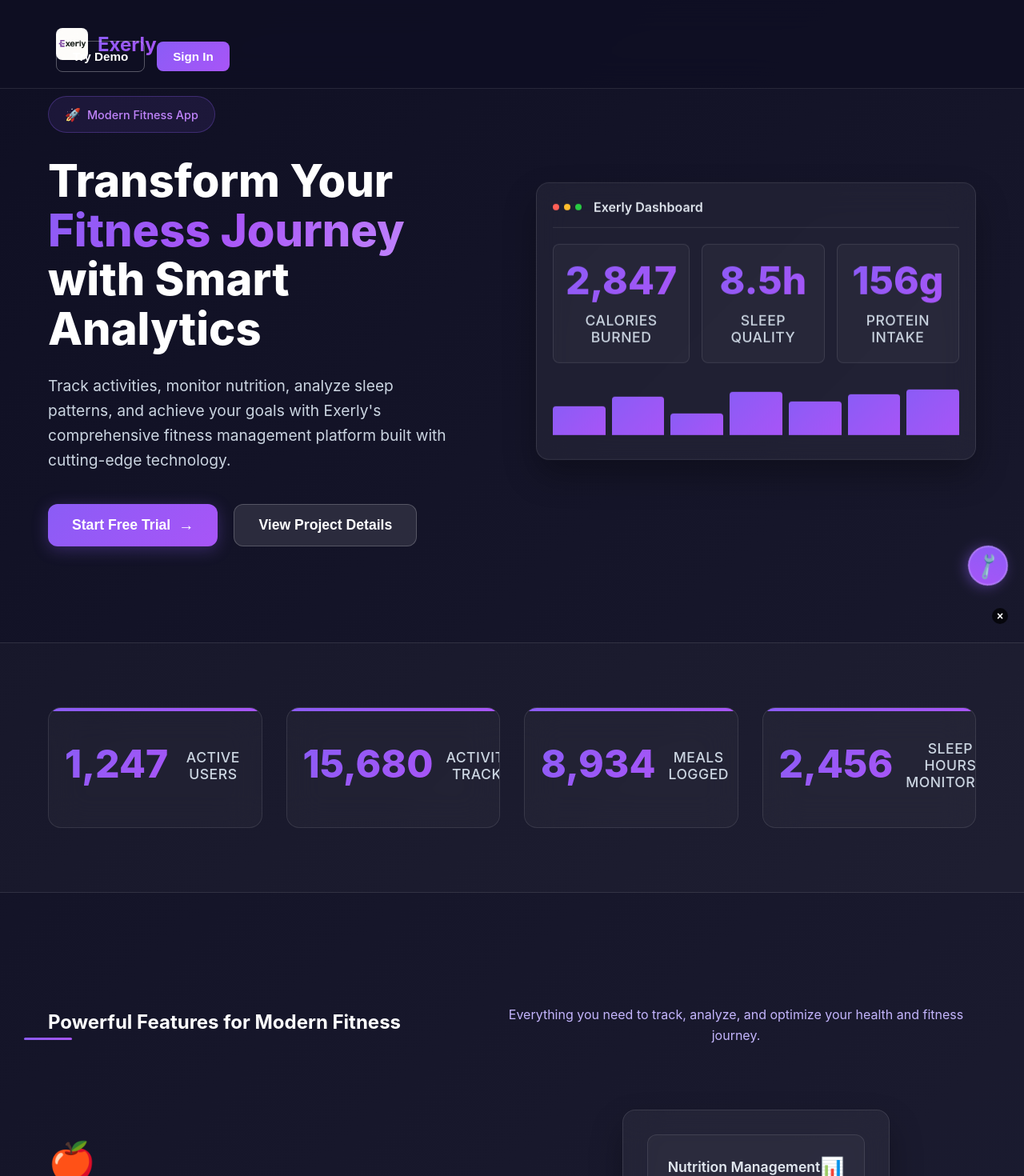
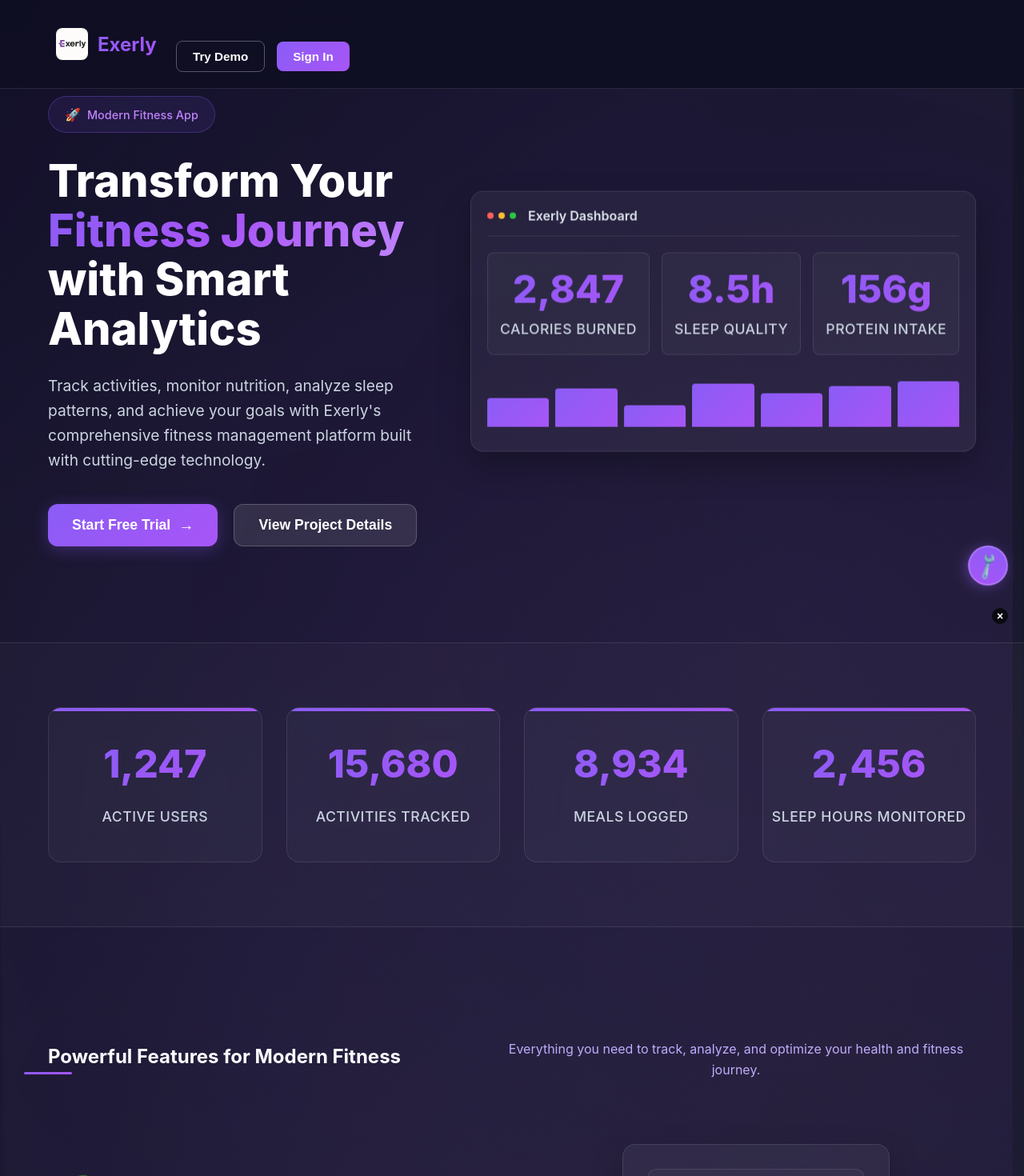
Before and after one commit to whoisaldo/Exerly-Fitness, a React (Create React App) app in the folder frontend/: page /#/ in a window 1280 px wide. Shown: the top 1470 px of the page at 80% size. Built offline with nearby package versions, Linux system fonts and the light colour scheme; the HTML template or start-up script is replaced by a standard one.

Commit message:
landing page edits

```diff
--- a/frontend/src/Components/LandingPage.css
+++ b/frontend/src/Components/LandingPage.css
@@ -1,9 +1,69 @@
 /* Landing Page Styles */
+* {
+  scroll-behavior: smooth;
+}
+
 .landing-page {
   min-height: 100vh;
   background: linear-gradient(135deg, #0f0f23 0%, #1a1a2e 50%, #16213e 100%);
   color: #ffffff;
   overflow-x: hidden;
+  position: relative;
+}
+
+.landing-page::before {
+  content: '';
+  position: absolute;
+  top: 0;
+  left: 0;
+  right: 0;
+  bottom: 0;
+  background: radial-gradient(circle at 20% 80%, rgba(139, 92, 246, 0.1) 0%, transparent 50%),
+              radial-gradient(circle at 80% 20%, rgba(168, 85, 247, 0.1) 0%, transparent 50%),
+              radial-gradient(circle at 40% 40%, rgba(192, 132, 252, 0.05) 0%, transparent 50%);
+  animation: backgroundShift 20s ease-in-out infinite;
+  pointer-events: none;
+}
+
+.landing-page::after {
+  content: '';
+  position: absolute;
+  top: 0;
+  left: 0;
+  right: 0;
+  bottom: 0;
+  background-image:
+    radial-gradient(circle at 25% 25%, rgba(139, 92, 246, 0.05) 0%, transparent 50%),
+    radial-gradient(circle at 75% 75%, rgba(168, 85, 247, 0.05) 0%, transparent 50%),
+    radial-gradient(circle at 50% 50%, rgba(192, 132, 252, 0.03) 0%, transparent 50%);
+  animation: particleFloat 15s ease-in-out infinite;
+  pointer-events: none;
+}
+
+@keyframes particleFloat {
+  0%, 100% {
+    transform: translate(0, 0) rotate(0deg);
+    opacity: 0.3;
+  }
+  25% {
+    transform: translate(-10px, -15px) rotate(1deg);
+    opacity: 0.5;
+  }
+  50% {
+    transform: translate(15px, -10px) rotate(-1deg);
+    opacity: 0.4;
+  }
+  75% {
+    transform: translate(-5px, 20px) rotate(0.5deg);
+    opacity: 0.6;
+  }
+}
+
+@keyframes backgroundShift {
+  0%, 100% { opacity: 1; transform: translateX(0) translateY(0); }
+  25% { opacity: 0.8; transform: translateX(-20px) translateY(-10px); }
+  50% { opacity: 0.9; transform: translateX(20px) translateY(10px); }
+  75% { opacity: 0.7; transform: translateX(-10px) translateY(20px); }
 }
 
 /* Navigation */
@@ -35,7 +95,7 @@
   align-items: center;
   gap: 12px;
   flex-shrink: 0;
-  margin-right: 50px;
+  margin-right: 20px;
 }
 
 .logo-img {
@@ -58,6 +118,7 @@
   display: flex;
   gap: 15px;
   flex-shrink: 0;
+  margin-left: 150px;
 }
 
 .nav-btn {
@@ -66,8 +127,25 @@
   font-weight: 600;
   font-size: 0.95rem;
   cursor: pointer;
-  transition: all 0.3s ease;
+  transition: all 0.4s cubic-bezier(0.4, 0, 0.2, 1);
   border: none;
+  position: relative;
+  overflow: hidden;
+}
+
+.nav-btn::before {
+  content: '';
+  position: absolute;
+  top: 0;
+  left: -100%;
+  width: 100%;
+  height: 100%;
+  background: linear-gradient(90deg, transparent, rgba(255, 255, 255, 0.2), transparent);
+  transition: left 0.5s;
+}
+
+.nav-btn:hover::before {
+  left: 100%;
 }
 
 .demo-btn {
@@ -79,6 +157,8 @@
 .demo-btn:hover {
   background: rgba(255, 255, 255, 0.1);
   border-color: rgba(255, 255, 255, 0.5);
+  transform: translateY(-2px);
+  box-shadow: 0 8px 25px rgba(255, 255, 255, 0.1);
 }
 
 .login-btn {
@@ -88,8 +168,8 @@
 
 .login-btn:hover {
   background: linear-gradient(135deg, #a855f7, #c084fc);
-  transform: translateY(-1px);
-  box-shadow: 0 4px 15px rgba(139, 92, 246, 0.4);
+  transform: translateY(-3px) scale(1.05);
+  box-shadow: 0 8px 25px rgba(139, 92, 246, 0.6);
 }
 
 /* Hero Section */
@@ -111,6 +191,18 @@
 
 .hero-content {
   z-index: 2;
+  animation: slideInLeft 1s ease-out;
+}
+
+@keyframes slideInLeft {
+  from {
+    opacity: 0;
+    transform: translateX(-50px);
+  }
+  to {
+    opacity: 1;
+    transform: translateX(0);
+  }
 }
 
 .hero-badge {
@@ -129,6 +221,25 @@
   flex-shrink: 0;
   min-width: fit-content;
   box-sizing: border-box;
+  animation: fadeInUp 1s ease-out 0.2s both;
+  transition: all 0.3s ease;
+}
+
+.hero-badge:hover {
+  transform: translateY(-2px);
+  background: rgba(139, 92, 246, 0.2);
+  box-shadow: 0 8px 25px rgba(139, 92, 246, 0.3);
+}
+
+@keyframes fadeInUp {
+  from {
+    opacity: 0;
+    transform: translateY(30px);
+  }
+  to {
+    opacity: 1;
+    transform: translateY(0);
+  }
 }
 
 .badge-icon {
@@ -141,6 +252,7 @@
   line-height: 1.1;
   margin-bottom: 25px;
   color: #ffffff;
+  animation: fadeInUp 1s ease-out 0.4s both;
 }
 
 .gradient-text {
@@ -156,12 +268,14 @@
   line-height: 1.6;
   margin-bottom: 40px;
   max-width: 500px;
+  animation: fadeInUp 1s ease-out 0.6s both;
 }
 
 .hero-actions {
   display: flex;
   gap: 20px;
   flex-wrap: wrap;
+  animation: fadeInUp 1s ease-out 0.8s both;
 }
 
 .cta-primary, .cta-secondary {
@@ -182,12 +296,29 @@
   background: linear-gradient(135deg, #8b5cf6, #a855f7);
   color: white;
   box-shadow: 0 4px 20px rgba(139, 92, 246, 0.3);
+  position: relative;
+  overflow: hidden;
+}
+
+.cta-primary::before {
+  content: '';
+  position: absolute;
+  top: 0;
+  left: -100%;
+  width: 100%;
+  height: 100%;
+  background: linear-gradient(90deg, transparent, rgba(255, 255, 255, 0.3), transparent);
+  transition: left 0.6s;
+}
+
+.cta-primary:hover::before {
+  left: 100%;
 }
 
 .cta-primary:hover {
   background: linear-gradient(135deg, #a855f7, #c084fc);
-  transform: translateY(-2px);
-  box-shadow: 0 8px 30px rgba(139, 92, 246, 0.4);
+  transform: translateY(-3px) scale(1.05);
+  box-shadow: 0 12px 40px rgba(139, 92, 246, 0.6);
 }
 
 .cta-secondary {
@@ -199,7 +330,28 @@
 .cta-secondary:hover {
   background: rgba(255, 255, 255, 0.15);
   border-color: rgba(255, 255, 255, 0.3);
-  transform: translateY(-2px);
+  transform: translateY(-3px) scale(1.05);
+  box-shadow: 0 8px 25px rgba(255, 255, 255, 0.1);
+}
+
+.cta-secondary {
+  position: relative;
+  overflow: hidden;
+}
+
+.cta-secondary::before {
+  content: '';
+  position: absolute;
+  top: 0;
+  left: -100%;
+  width: 100%;
+  height: 100%;
+  background: linear-gradient(90deg, transparent, rgba(255, 255, 255, 0.1), transparent);
+  transition: left 0.6s;
+}
+
+.cta-secondary:hover::before {
+  left: 100%;
 }
 
 .cta-icon {
@@ -216,6 +368,18 @@
   display: flex;
   justify-content: center;
   align-items: center;
+  animation: slideInRight 1s ease-out 0.3s both;
+}
+
+@keyframes slideInRight {
+  from {
+    opacity: 0;
+    transform: translateX(50px);
+  }
+  to {
+    opacity: 1;
+    transform: translateX(0);
+  }
 }
 
 .dashboard-preview {
@@ -226,11 +390,28 @@
   padding: 20px;
   box-shadow: 0 20px 40px rgba(0, 0, 0, 0.3);
   animation: float 6s ease-in-out infinite;
+  transition: all 0.3s ease;
+}
+
+.dashboard-preview:hover {
+  transform: translateY(-10px) scale(1.02);
+  box-shadow: 0 30px 60px rgba(0, 0, 0, 0.4);
+  border-color: rgba(139, 92, 246, 0.3);
 }
 
 @keyframes float {
-  0%, 100% { transform: translateY(0px); }
-  50% { transform: translateY(-10px); }
+  0%, 100% {
+    transform: translateY(0px) rotateY(0deg);
+  }
+  25% {
+    transform: translateY(-5px) rotateY(1deg);
+  }
+  50% {
+    transform: translateY(-10px) rotateY(0deg);
+  }
+  75% {
+    transform: translateY(-5px) rotateY(-1deg);
+  }
 }
 
 .preview-header {
@@ -333,13 +514,30 @@
   background: rgba(255, 255, 255, 0.03);
   border-radius: 16px;
   border: 1px solid rgba(255, 255, 255, 0.1);
-  transition: all 0.3s ease;
+  transition: all 0.4s cubic-bezier(0.4, 0, 0.2, 1);
+  min-height: 180px;
+  display: flex;
+  flex-direction: column;
+  justify-content: center;
+  animation: fadeInUp 0.8s ease-out both;
+  opacity: 0;
 }
 
+.stat-card:nth-child(1) { animation-delay: 0.1s; }
+.stat-card:nth-child(2) { animation-delay: 0.2s; }
+.stat-card:nth-child(3) { animation-delay: 0.3s; }
+.stat-card:nth-child(4) { animation-delay: 0.4s; }
+
 .stat-card:hover {
-  background: rgba(255, 255, 255, 0.05);
-  transform: translateY(-5px);
-  box-shadow: 0 10px 30px rgba(0, 0, 0, 0.2);
+  background: rgba(255, 255, 255, 0.08);
+  transform: translateY(-10px) scale(1.02);
+  box-shadow: 0 20px 40px rgba(0, 0, 0, 0.3);
+  border-color: rgba(139, 92, 246, 0.3);
+}
+
+.stat-card:hover .stat-number {
+  transform: scale(1.1);
+  text-shadow: 0 0 20px rgba(139, 92, 246, 0.5);
 }
 
 .stat-number {
@@ -351,12 +549,16 @@
   -webkit-background-clip: text;
   -webkit-text-fill-color: transparent;
   background-clip: text;
+  transition: all 0.3s ease;
 }
 
 .stat-label {
   font-size: 1.1rem;
   color: #cbd5e1;
   font-weight: 500;
+  white-space: nowrap;
+  overflow: visible;
+  text-overflow: unset;
 }
 
 /* Features Section */
@@ -373,6 +575,7 @@
 .section-header {
   text-align: center;
   margin-bottom: 80px;
+  animation: fadeInUp 1s ease-out;
 }
 
 .section-title {
@@ -399,6 +602,7 @@
 
 .feature-content {
   padding-right: 40px;
+  animation: slideInLeft 1s ease-out 0.2s both;
 }
 
 .feature-icon {
@@ -443,6 +647,7 @@
 .feature-visual {
   display: flex;
   justify-content: center;
+  animation: slideInRight 1s ease-out 0.4s both;
 }
 
 .feature-mockup {
@@ -531,18 +736,33 @@
   padding: 30px 20px;
   text-align: center;
   border: 1px solid rgba(255, 255, 255, 0.1);
-  transition: all 0.3s ease;
+  transition: all 0.4s cubic-bezier(0.4, 0, 0.2, 1);
+  animation: fadeInUp 0.8s ease-out both;
+  opacity: 0;
 }
 
+.tech-card:nth-child(1) { animation-delay: 0.1s; }
+.tech-card:nth-child(2) { animation-delay: 0.2s; }
+.tech-card:nth-child(3) { animation-delay: 0.3s; }
+.tech-card:nth-child(4) { animation-delay: 0.4s; }
+.tech-card:nth-child(5) { animation-delay: 0.5s; }
+.tech-card:nth-child(6) { animation-delay: 0.6s; }
+
 .tech-card:hover {
-  background: rgba(255, 255, 255, 0.05);
-  transform: translateY(-5px);
-  box-shadow: 0 10px 30px rgba(0, 0, 0, 0.2);
+  background: rgba(255, 255, 255, 0.08);
+  transform: translateY(-8px) scale(1.02);
+  box-shadow: 0 15px 35px rgba(0, 0, 0, 0.3);
+  border-color: rgba(139, 92, 246, 0.3);
+}
+
+.tech-card:hover .tech-icon {
+  transform: scale(1.2) rotate(5deg);
 }
 
 .tech-icon {
   font-size: 2.5rem;
   margin-bottom: 15px;
+  transition: all 0.3s ease;
 }
 
 .tech-name {
@@ -784,6 +1004,15 @@
     grid-template-columns: repeat(2, 1fr);
   }
 
+  .stat-card {
+    min-height: 160px;
+    padding: 30px 15px;
+  }
+
+  .stat-label {
+    font-size: 1rem;
+  }
+
   .tech-grid {
     grid-template-columns: repeat(2, 1fr);
   }
@@ -808,9 +1037,17 @@
   }
 
   .nav-container {
-    gap: 30px;
+    gap: 20px;
     padding: 0 20px;
     min-height: 60px;
+  }
+
+  .nav-logo {
+    margin-right: 10px;
+  }
+
+  .nav-links {
+    margin-left: 80px;
   }
 
   .nav-btn {
@@ -841,6 +1078,15 @@
     grid-template-columns: 1fr;
   }
 
+  .stat-card {
+    min-height: 140px;
+    padding: 25px 10px;
+  }
+
+  .stat-label {
+    font-size: 0.9rem;
+  }
+
   .tech-grid {
     grid-template-columns: 1fr;
   }
@@ -850,9 +1096,13 @@
   }
 
   .nav-container {
-    gap: 20px;
+    gap: 15px;
     padding: 0 15px;
     min-height: 50px;
+  }
+
+  .nav-links {
+    margin-left: 60px;
   }
 
   .nav-btn {
```
